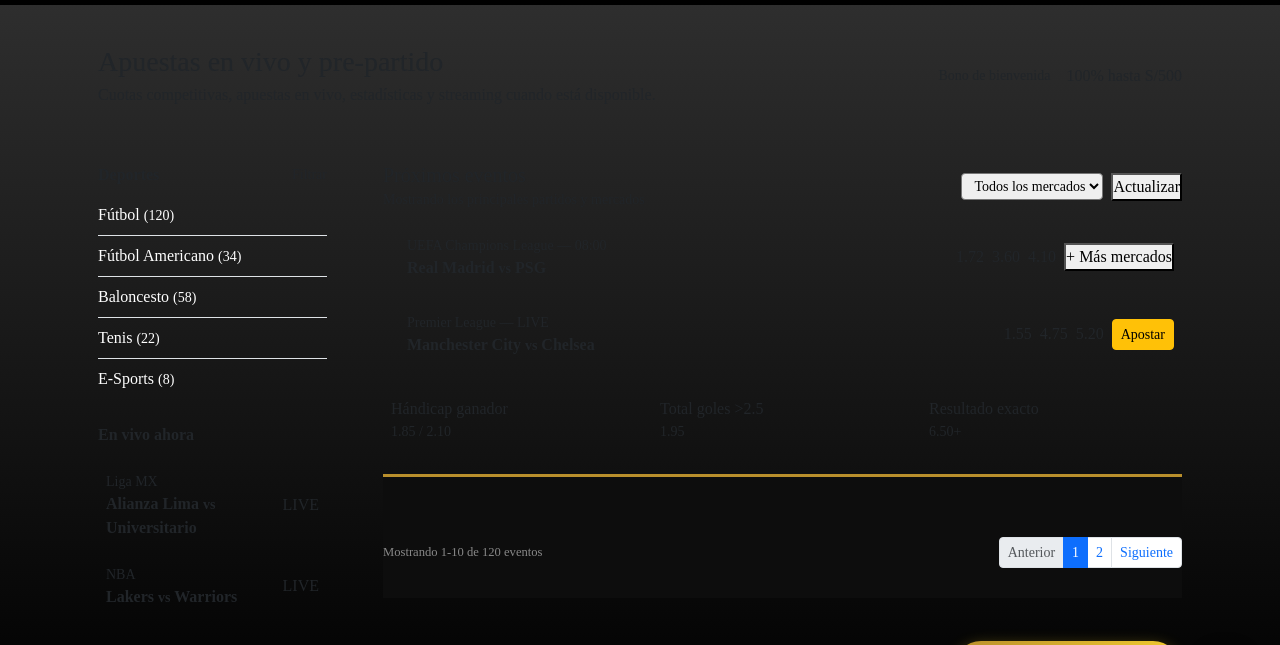
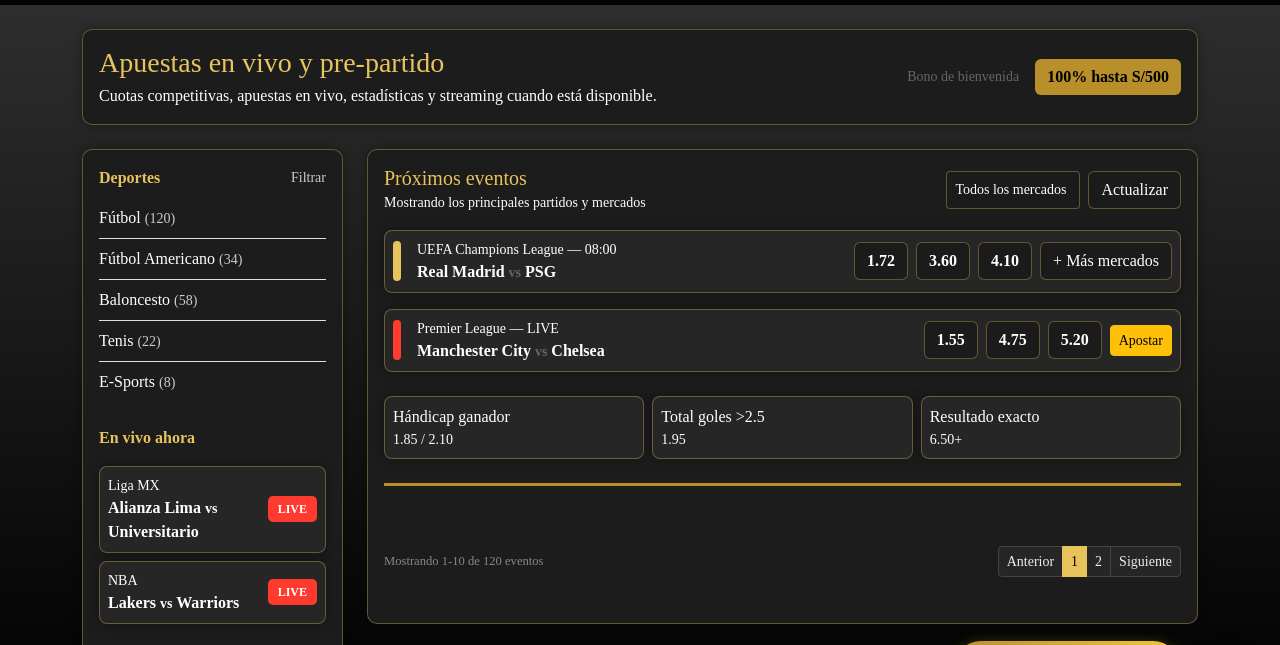
Before and after one commit to ginopaololl/Atlantic-City, a plain HTML site: page deportes.html in a window 1280 px wide. Shown: the part 75-720 px from the top of the page. Drawn offline with nearby package versions, Linux system fonts and the light colour scheme; some packages are replaced by stand-ins of ours; a script that the page names is missing.

Commit message:
Update style.css

```diff
--- a/style.css
+++ b/style.css
@@ -1301,3 +1301,204 @@ main::-webkit-scrollbar-thumb {
     padding: 5px 10px;
     vertical-align: middle;
 }
+/* ================================================= */
+/*           ESTILOS DEPORTES                        */
+/* ================================================= */
+
+
+/* ============================================================
+/*   CAJA PRINCIPAL (paneles, sidebar, tarjetas)
+/*   ============================================================ */
+.casino-box-deportes {
+    background: #1c1c1c;
+    border: 1px solid rgba(231, 196, 91, 0.35);
+    border-radius: 10px;
+    color: #ffffff;
+    box-shadow: 0 0 12px #00000055;
+}
+
+/* Tarjetas dentro */
+.match-card.casino-box-deportes {
+    background: #262626;
+    border: 1px solid rgba(231, 196, 91, 0.35);
+    border-radius: 8px;
+    transition: 0.2s;
+}
+
+.match-card.casino-box-deportes:hover {
+    border-color: #e7c45b;
+    box-shadow: 0 0 12px #e7c45b40;
+}
+
+/* ============================================================
+/*   BARRAS Y LIVE
+/*   ============================================================ */
+.bar-accent-deportes {
+    width: 8px;
+    height: 40px;
+    background: #e7c45b;
+    border-radius: 4px;
+}
+
+.bar-live-deportes {
+    width: 8px;
+    height: 40px;
+    background: #ff3b30;
+    border-radius: 4px;
+}
+
+/* LIVE Badge */
+.live-badge-deportes {
+    background: #ff3b30;
+    padding: 4px 10px;
+    border-radius: 5px;
+    font-size: 0.75rem;
+    font-weight: 700;
+    color: #fff;
+    animation: pulseLive 1s infinite;
+}
+
+@keyframes pulseLive {
+    0% { opacity: 1; }
+    50% { opacity: .6; }
+    100% { opacity: 1; }
+}
+
+/* ============================================================
+/*   ODDS (cuotas)
+/*   ============================================================ */
+.odds-deportes {
+    background: #1b1b1b;
+    padding: 6px 12px;
+    border: 1px solid rgba(231, 196, 91, 0.35);
+    border-radius: 6px;
+    font-weight: 600;
+    color: #ffffff;
+    transition: 0.2s;
+}
+
+.odds-deportes:hover {
+    background: #e7c45b;
+    color: #000;
+    box-shadow: 0 0 10px #e7c45b50;
+}
+
+/* ============================================================
+/*   SIDEBAR
+/*   ============================================================ */
+.sidebar strong {
+    color: #e7c45b;
+}
+
+.sidebar a {
+    color: #ffffff !important;
+    transition: 0.2s;
+}
+
+.sidebar a:hover {
+    color: #e7c45b !important;
+}
+
+.sidebar small {
+    color: #cccccc;
+}
+
+/* ============================================================
+/*   PANEL PRINCIPAL
+/*   ============================================================ */
+.content-panel {
+    background: #1c1c1c;
+    border: 1px solid rgba(231, 196, 91, 0.35);
+    border-radius: 10px;
+    color: #ffffff;
+    box-shadow: 0 0 12px #00000055;
+}
+
+/* ============================================================
+/*   BOTONES ESPECIALES
+/*   ============================================================ */
+
+.btn-bono{
+    background: #b98f2c;
+    color: #000;
+    font-weight: 600;
+    transition: 0.2s;
+    padding: 6px 12px;
+    border: none;
+    border-radius: 6px;
+    cursor: pointer;
+}
+
+.btn-bono:hover {
+    background: #b98f2c;
+    color: #000;
+    box-shadow: 0 0 100px #e7c45b50;
+}
+
+.btn-deportes{
+    background: #1b1b1b;
+    padding: 6px 12px;
+    border: 1px solid rgba(231, 196, 91, 0.35);
+    border-radius: 6px;
+    color: #ffffff;
+    transition: 0.2s;
+}
+
+.btn-deportes:hover {
+    background: #b98f2c;
+    color: #000;
+}
+
+.pagination .page-item .page-link {
+    background: #262626;
+    border: 1px solid #444;
+    color: #eee;
+}
+
+.pagination .active .page-link {
+    background: #e7c45b;
+    border-color: #e7c45b;
+    color: #000;
+}
+
+.pagination .page-link:hover {
+    background: #e7c45b;
+    color: #000;
+}
+.footer-deportes{
+    background-color: transparent;
+}
+.titulo-deportes{
+    color: #e7c45b;
+}
+.eventos-deportes{
+    color: #e7c45b;
+}
+.text-muted-deportes{
+    color: #666;
+}
+
+.form-select-deportes{
+    background: #1b1b1b;
+    padding: 6px 12px;
+    border: 1px solid rgba(231, 196, 91, 0.35);
+    border-radius: 6px;
+    color: #ffffff;
+    transition: 0.2s;
+    height: 38px;
+    cursor: pointer;
+    appearance: none;
+}
+
+.form-select-deportes:hover{
+    background: #b98f2c;
+    color: #000;
+}
+.form-select-deportes:focus{
+    border-color: #d4af37;
+    box-shadow: none;
+}
+.opcion-select{
+    background-color: #1b1b1b;
+    color: white;
+}
```
